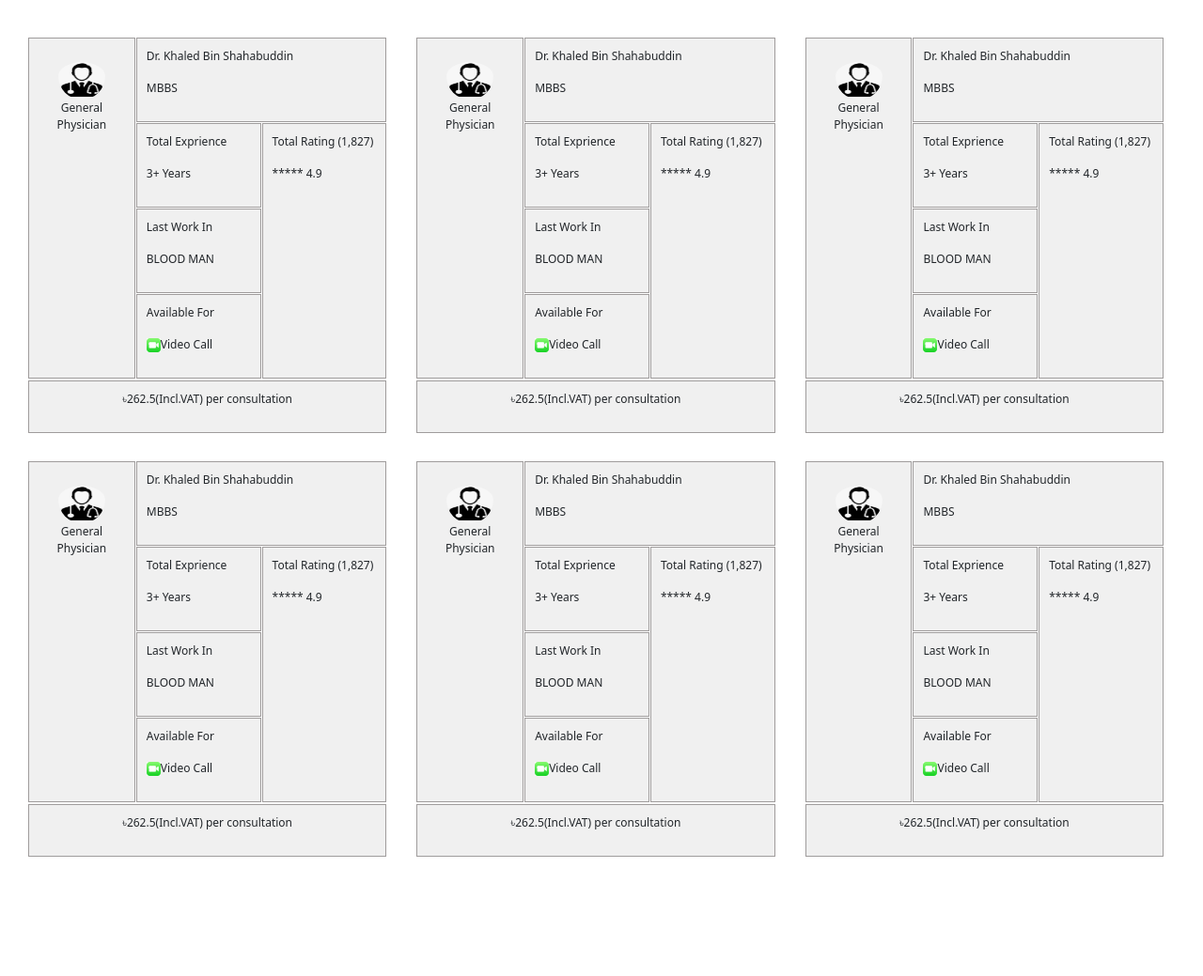
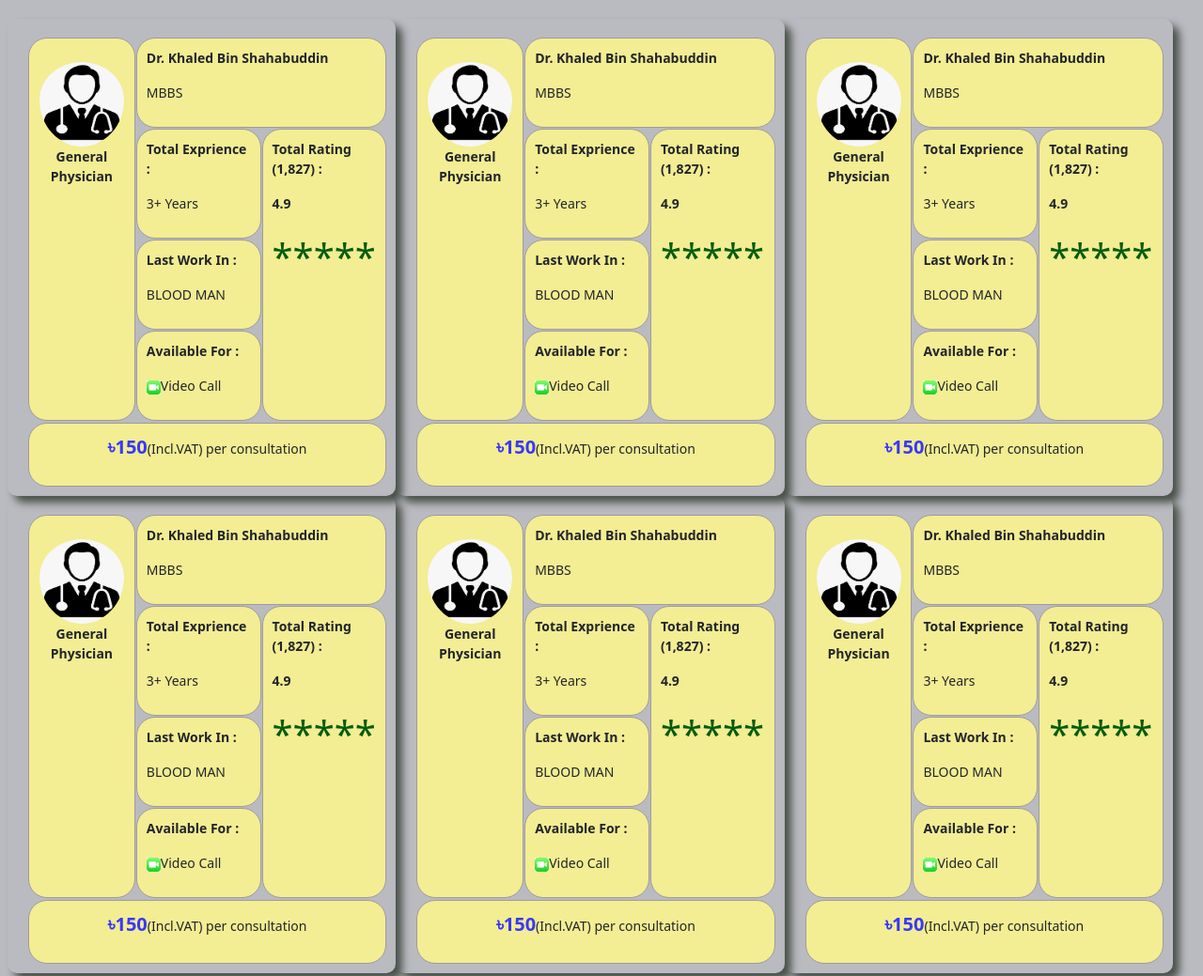
Before and after one commit to EmonHossain07/E-Healthcare-DoctorList, a plain HTML site: page index.html in a window 1280 px wide. Shown: the top 1039 px of the page at 94% size. Before the commit the page ends 942 px from the top, so only its background shows below. Drawn offline with Linux system fonts and the light colour scheme.

Commit message:
design_updated

```diff
--- a/index.html
+++ b/index.html
@@ -12,96 +12,99 @@
    <div class="container-fluid top-padding">
         <div class="row">
             <div class="row">
-                <div class="col-4">
+                <div class="col-4 d_div">
                     <div class="main">
                         <div class="pic">
                             <img src="doctor-icon.png" alt="doctor-icon">
-                            <P id="disc">General Physician</P>
+                            <P class="key">General Physician</P>
                         </div>
                         <div class="name">
-                            <p>Dr. Khaled Bin Shahabuddin</p>
+                            <p class="key">Dr. Khaled Bin Shahabuddin</p>
                             <p>MBBS</p>
                         </div>
                         <div class="exp">
-                            <p>Total Exprience</p>
-                            <p>3+ Years</p>
+                            <p class="key">Total Exprience :</p>
+                            <p class="value">3+ Years</p>
                         </div>
                         <div class="lwork">
-                            <p>Last Work In</p>
-                            <p>BLOOD MAN</p>
+                            <p class="key">Last Work In :</p>
+                            <p class="value">BLOOD MAN</p>
                         </div>
                         <div class="rating">
-                            <p>Total Rating (1,827)</p>
-                            <p>***** 4.9</p>
+                            <p class="key">Total Rating (1,827) :</p>
+                            <p class="key"> 4.9</p>
+                            <p class="star">*****</p>
                         </div>
                         <div class="avl">
-                            <p>Available For</p>
+                            <p class="key">Available For :</p>
                             <p id="img"><img src="video-call.jpg" alt="video-call">Video Call</p>
                         </div>
                         <div class="footer">
-                            <p>৳262.5(Incl.VAT) per consultation</p>
+                            <p><span style="color: rgb(56, 56, 252);font-size: 20px; font-weight: bold;">৳150</span>(Incl.VAT) per consultation</p>
                         </div>
                     </div>
                 </div>
-                <div class="col-4">
+                <div class="col-4 d_div">
                     <div class="main">
                         <div class="pic">
                             <img src="doctor-icon.png" alt="doctor-icon">
-                            <P id="disc">General Physician</P>
+                            <P class="key">General Physician</P>
                         </div>
                         <div class="name">
-                            <p>Dr. Khaled Bin Shahabuddin</p>
+                            <p class="key">Dr. Khaled Bin Shahabuddin</p>
                             <p>MBBS</p>
                         </div>
                         <div class="exp">
-                            <p>Total Exprience</p>
-                            <p>3+ Years</p>
+                            <p class="key">Total Exprience :</p>
+                            <p class="value">3+ Years</p>
                         </div>
                         <div class="lwork">
-                            <p>Last Work In</p>
-                            <p>BLOOD MAN</p>
+                            <p class="key">Last Work In :</p>
+                            <p class="value">BLOOD MAN</p>
                         </div>
                         <div class="rating">
-                            <p>Total Rating (1,827)</p>
-                            <p>***** 4.9</p>
+                            <p class="key">Total Rating (1,827) :</p>
+                            <p class="key"> 4.9</p>
+                            <p class="star">*****</p>
                         </div>
                         <div class="avl">
-                            <p>Available For</p>
+                            <p class="key">Available For :</p>
                             <p id="img"><img src="video-call.jpg" alt="video-call">Video Call</p>
                         </div>
                         <div class="footer">
-                            <p>৳262.5(Incl.VAT) per consultation</p>
+                            <p><span style="color: rgb(56, 56, 252);font-size: 20px; font-weight: bold;">৳150</span>(Incl.VAT) per consultation</p>
                         </div>
                     </div>
                 </div>
-                <div class="col-4">
+                <div class="col-4 d_div">
                     <div class="main">
                         <div class="pic">
                             <img src="doctor-icon.png" alt="doctor-icon">
-                            <P id="disc">General Physician</P>
+                            <P class="key">General Physician</P>
                         </div>
                         <div class="name">
-                            <p>Dr. Khaled Bin Shahabuddin</p>
+                            <p class="key">Dr. Khaled Bin Shahabuddin</p>
                             <p>MBBS</p>
                         </div>
                         <div class="exp">
-                            <p>Total Exprience</p>
-                            <p>3+ Years</p>
+                            <p class="key">Total Exprience :</p>
+                            <p class="value">3+ Years</p>
                         </div>
                         <div class="lwork">
-                            <p>Last Work In</p>
-                            <p>BLOOD MAN</p>
+                            <p class="key">Last Work In :</p>
+                            <p class="value">BLOOD MAN</p>
                         </div>
                         <div class="rating">
-                            <p>Total Rating (1,827)</p>
-                            <p>***** 4.9</p>
+                            <p class="key">Total Rating (1,827) :</p>
+                            <p class="key"> 4.9</p>
+                            <p class="star">*****</p>
                         </div>
                         <div class="avl">
-                            <p>Available For</p>
+                            <p class="key">Available For :</p>
                             <p id="img"><img src="video-call.jpg" alt="video-call">Video Call</p>
                         </div>
                         <div class="footer">
-                            <p>৳262.5(Incl.VAT) per consultation</p>
+                            <p><span style="color: rgb(56, 56, 252);font-size: 20px; font-weight: bold;">৳150</span>(Incl.VAT) per consultation</p>
                         </div>
                     </div>
                 </div>
@@ -109,96 +112,99 @@
         </div>
         <div class="row">
             <div class="row">
-                <div class="col-4">
+                <div class="col-4 d_div">
                     <div class="main">
                         <div class="pic">
                             <img src="doctor-icon.png" alt="doctor-icon">
-                            <P id="disc">General Physician</P>
+                            <P class="key">General Physician</P>
                         </div>
                         <div class="name">
-                            <p>Dr. Khaled Bin Shahabuddin</p>
+                            <p class="key">Dr. Khaled Bin Shahabuddin</p>
                             <p>MBBS</p>
                         </div>
                         <div class="exp">
-                            <p>Total Exprience</p>
-                            <p>3+ Years</p>
+                            <p class="key">Total Exprience :</p>
+                            <p class="value">3+ Years</p>
                         </div>
                         <div class="lwork">
-                            <p>Last Work In</p>
-                            <p>BLOOD MAN</p>
+                            <p class="key">Last Work In :</p>
+                            <p class="value">BLOOD MAN</p>
                         </div>
                         <div class="rating">
-                            <p>Total Rating (1,827)</p>
-                            <p>***** 4.9</p>
+                            <p class="key">Total Rating (1,827) :</p>
+                            <p class="key"> 4.9</p>
+                            <p class="star">*****</p>
                         </div>
                         <div class="avl">
-                            <p>Available For</p>
+                            <p class="key">Available For :</p>
                             <p id="img"><img src="video-call.jpg" alt="video-call">Video Call</p>
                         </div>
                         <div class="footer">
-                            <p>৳262.5(Incl.VAT) per consultation</p>
+                            <p><span style="color: rgb(56, 56, 252);font-size: 20px; font-weight: bold;">৳150</span>(Incl.VAT) per consultation</p>
                         </div>
                     </div>
                 </div>
-                <div class="col-4">
+                <div class="col-4 d_div">
                     <div class="main">
                         <div class="pic">
                             <img src="doctor-icon.png" alt="doctor-icon">
-                            <P id="disc">General Physician</P>
+                            <P class="key">General Physician</P>
                         </div>
                         <div class="name">
-                            <p>Dr. Khaled Bin Shahabuddin</p>
+                            <p class="key">Dr. Khaled Bin Shahabuddin</p>
                             <p>MBBS</p>
                         </div>
                         <div class="exp">
-                            <p>Total Exprience</p>
-                            <p>3+ Years</p>
+                            <p class="key">Total Exprience :</p>
+                            <p class="value">3+ Years</p>
                         </div>
                         <div class="lwork">
-                            <p>Last Work In</p>
-                            <p>BLOOD MAN</p>
+                            <p class="key">Last Work In :</p>
+                            <p class="value">BLOOD MAN</p>
                         </div>
                         <div class="rating">
-                            <p>Total Rating (1,827)</p>
-                            <p>***** 4.9</p>
+                            <p class="key">Total Rating (1,827) :</p>
+                            <p class="key"> 4.9</p>
+                            <p class="star">*****</p>
                         </div>
                         <div class="avl">
-                            <p>Available For</p>
+                            <p class="key">Available For :</p>
                             <p id="img"><img src="video-call.jpg" alt="video-call">Video Call</p>
                         </div>
                         <div class="footer">
-                            <p>৳262.5(Incl.VAT) per consultation</p>
+                            <p><span style="color: rgb(56, 56, 252);font-size: 20px; font-weight: bold;">৳150</span>(Incl.VAT) per consultation</p>
                         </div>
                     </div>
                 </div>
-                <div class="col-4">
+                <div class="col-4 d_div">
                     <div class="main">
                         <div class="pic">
                             <img src="doctor-icon.png" alt="doctor-icon">
-                            <P id="disc">General Physician</P>
+                            <P class="key">General Physician</P>
                         </div>
                         <div class="name">
-                            <p>Dr. Khaled Bin Shahabuddin</p>
+                            <p class="key">Dr. Khaled Bin Shahabuddin</p>
                             <p>MBBS</p>
                         </div>
                         <div class="exp">
-                            <p>Total Exprience</p>
-                            <p>3+ Years</p>
+                            <p class="key">Total Exprience :</p>
+                            <p class="value">3+ Years</p>
                         </div>
                         <div class="lwork">
-                            <p>Last Work In</p>
-                            <p>BLOOD MAN</p>
+                            <p class="key">Last Work In :</p>
+                            <p class="value">BLOOD MAN</p>
                         </div>
                         <div class="rating">
-                            <p>Total Rating (1,827)</p>
-                            <p>***** 4.9</p>
+                            <p class="key">Total Rating (1,827) :</p>
+                            <p class="key"> 4.9</p>
+                            <p class="star">*****</p>
                         </div>
                         <div class="avl">
-                            <p>Available For</p>
+                            <p class="key">Available For :</p>
                             <p id="img"><img src="video-call.jpg" alt="video-call">Video Call</p>
                         </div>
                         <div class="footer">
-                            <p>৳262.5(Incl.VAT) per consultation</p>
+                            <p><span style="color: rgb(56, 56, 252);font-size: 20px; font-weight: bold;">৳150</span>(Incl.VAT) per consultation</p>
                         </div>
                     </div>
                 </div>
--- a/style.css
+++ b/style.css
@@ -1,5 +1,6 @@
 .top-padding{
    padding: 20px 20px 20px;
+   background-color: rgb(186, 186, 193);
 }
 .main{
     display: grid;
@@ -11,55 +12,56 @@
     margin-left: 10px;
 }
 .main div{
-    background-color: rgb(240, 240, 240);
+    background-color: rgb(243, 237, 147);
     border: 1px solid rgb(159, 156, 156);
     padding: 10px;
+    border-radius: 20px;
 }
 .pic{
     text-align: center;
     grid-row: 1/5;
     grid-column: 1/2;
-    font-size: 12px;
+    font-size: 14px;
 }
 .name{
     text-align: left;
     grid-column: 2/4;
-    font-size: 12px;
+    font-size: 14px;
 }
 .exp{
     text-align: left;
     grid-column: 2/3;
     grid-row: 2/3;
-    font-size: 12px;
+    font-size: 14px;
 }
 .rating{
     text-align: left;
     grid-column: 3/4;
     grid-row: 2/5;
-    font-size: 12px;
+    font-size: 14px;
 }
 .lwork{
     text-align: left;
     grid-column: 2/3;
     grid-row: 3/4;
-    font-size: 12px;
+    font-size: 14px;
 }
 .avl{
     text-align: left;
     grid-column: 2/3;
     grid-row: 4/5;
-    font-size: 12px;
+    font-size: 14px;
 }
 .footer{
     text-align: center;
     grid-column: 1/4;
     grid-row: 6/7;
-    font-size: 12px;
+    font-size: 14px;
     margin-bottom: 10px;
 }
 .main .pic img{
-    height: 50px;
-    width: 50px;
+    height: 100px;
+    width: 90px;
     border-radius: 50%;
     margin-top: 5px;
     padding-top: 10px;
@@ -68,3 +70,15 @@
     height: 15px;
     width: 15px;
 }
+.key{
+    font-weight: bold;
+}
+.star{
+    text-align: left;
+    color: rgb(4, 92, 12);
+    font-size: 40px;
+}
+.d_div{
+    box-shadow: 7px 7px 8px rgb(73, 81, 73);
+    border-radius: 10px;
+}
```
